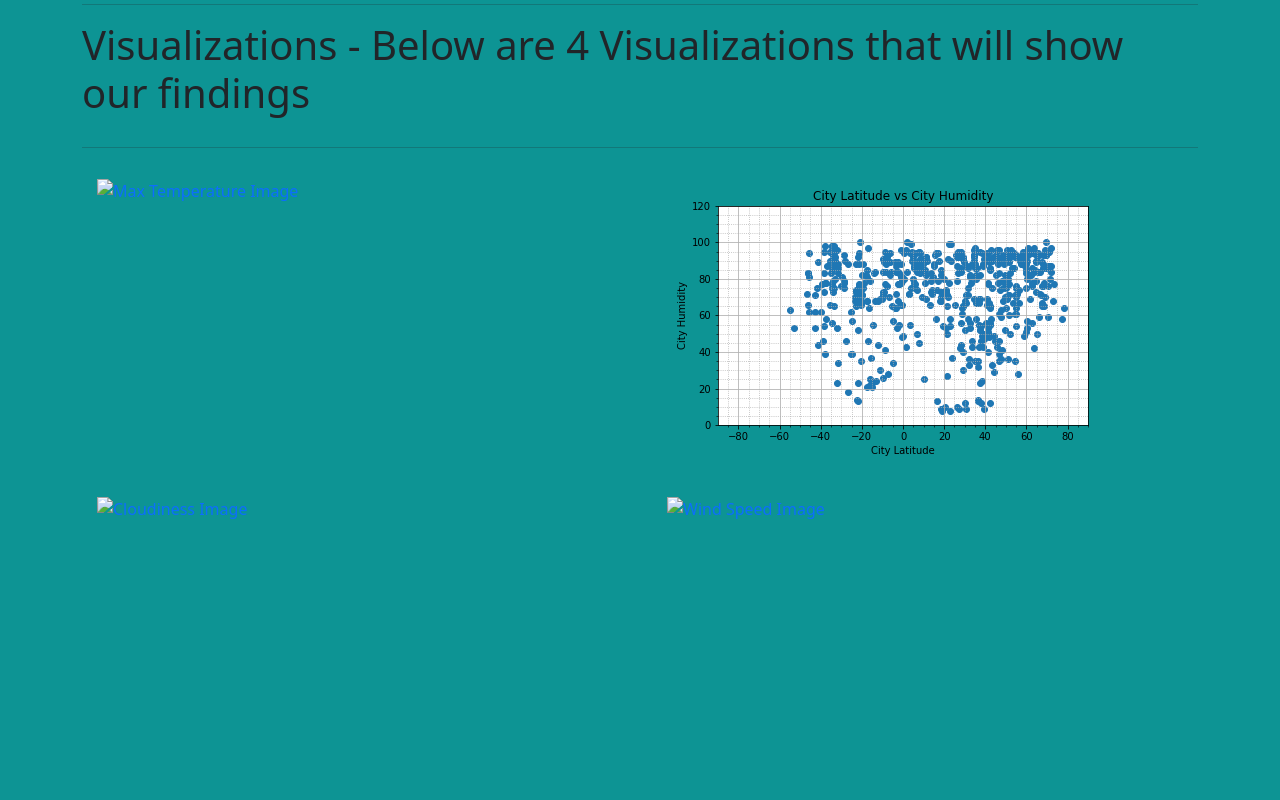
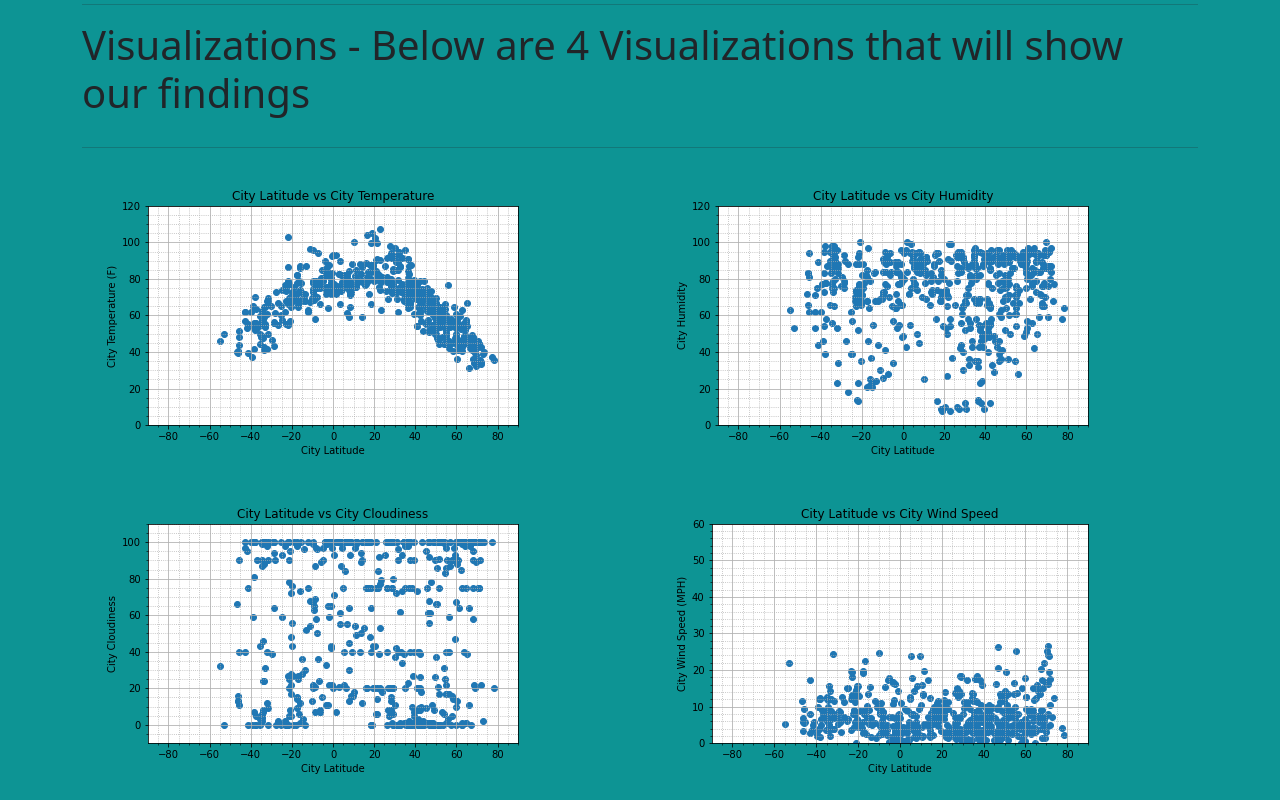
Before and after one commit to Jordanmorales92/web-design-chalenge.github.io, a plain HTML site: page index.html in a window 1280 px wide. Shown: the part 503-1303 px from the top of the page. Before the commit the page ends 1039 px from the top, so only its background shows below. Drawn offline with nearby package versions, Linux system fonts and the light colour scheme.

Commit message:
image updates

```diff
--- a/index.html
+++ b/index.html
@@ -79,7 +79,7 @@
        <div class="row align-items-start">
          <div class="col-md-6">
            <a href="max_temp.html">
-             <img class= "panel" src="/Desktop/HOMEWORK/web-design-chalenge.github.io/docs/RESOURCES/ASSETS/IMAGES/Latitude vs Max Temp.png" alt= "Max Temperature Image">
+            <img class= "panel" src="../web-design-chalenge.github.io/docs/RESOURCES/ASSETS/IMAGES/Latitude vs Max Temp.png" alt= "Max Temperature Image">
          </a>
        </div>
 
@@ -94,12 +94,12 @@
     <div class="row align-items-end">
       <div class="col-md-6">
         <a href="cloudiness.html">
-           <img class= "panel" src="/Desktop/HOMEWORK/web-design-chalenge.github.io/docs/RESOURCES/ASSETS/IMAGES/Latitude vs Cloudiness.png" alt= "Cloudiness Image">
+          <img class= "panel" src="../web-design-chalenge.github.io/docs/RESOURCES/ASSETS/IMAGES/Latitude vs Cloudiness.png" alt= "Cloudiness Image">
        </a>
      </div>
      <div class="col-md-6">
        <a href="wind_speed.html">
-         <img class= "panel" src="/Desktop/HOMEWORK/web-design-chalenge.github.io/docs/RESOURCES/ASSETS/IMAGES/Latitude vs Wind Speed.png" alt= "Wind Speed Image">
+        <img class= "panel" src="../web-design-chalenge.github.io/docs/RESOURCES/ASSETS/IMAGES/Latitude vs Wind Speed.png" alt= "Wind Speed Image">
         </a>
      </div>
     </div>
```
Also changed, not shown: cloudiness.html (+3 -3 lines), humidity.html (+3 -3 lines), max_temp.html (+3 -3 lines), wind_speed.html (+3 -3 lines). Lines whose indentation alone changed are shown as unchanged.
